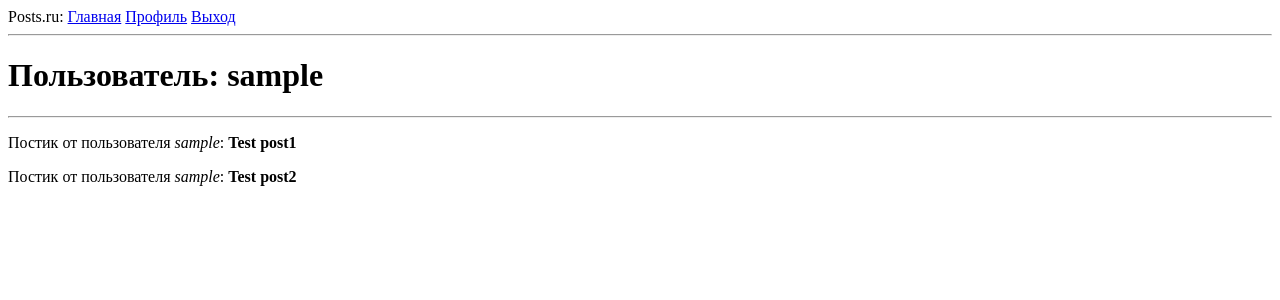
After one commit to delenie1-3/posts.ru, a Flask app: a page that uses app/templates/base.html in a window 1280 px wide. The commit adds this page. Shown: the top 300 px of the page. Run offline with Flask 2, Linux system fonts and the light colour scheme; the visitor is signed in with stand-in values (Sample User, id 1); data comes from the database, SQL or seed files in the repository.

Commit message:
add func_user & user.html

```diff
--- a/app/routes.py
+++ b/app/routes.py
@@ -68,3 +68,13 @@ def register():#функция обработки регистрации
         flash('Поздравляю, вы зарегистрировались!')
         return redirect(url_for('login'))
     return render_template('register.html', title='Регистрация', form=form)
+
+@app.route('/user/<username>')
+@login_required
+def user(username):#функция страницы пользователя
+    user = Users.query.filter_by(username=username).first_or_404()
+    posts = [
+        {'author':user, 'body':'Test post1'},
+        {'author':user, 'body':'Test post2'},
+    ]
+    return render_template('user.html', user=user, posts=posts)
--- a/app/templates/base.html
+++ b/app/templates/base.html
@@ -17,6 +17,7 @@
             {% if current_user.is_anonymous %}
             <a href="{{ url_for('login') }}">Вход</a>
             {% else %}
+            <a href="{{ url_for('user', username=current_user.username) }}">Профиль</a>
             <a href="{{ url_for('logout') }}">Выход</a>
             {% endif %}
         </div>
--- /dev/null
+++ b/app/templates/user.html
@@ -0,0 +1,11 @@
+{% extends 'base.html' %}
+
+{% block content %}
+    <h1>Пользователь: {{ user.username }}</h1>
+    <hr>
+    {% for post in posts %}
+    <p>
+        Постик от пользователя <i>{{ post.author.username }}</i>: <b>{{ post.body }}</b>
+    </p>
+    {% endfor %}
+{% endblock %}
```
